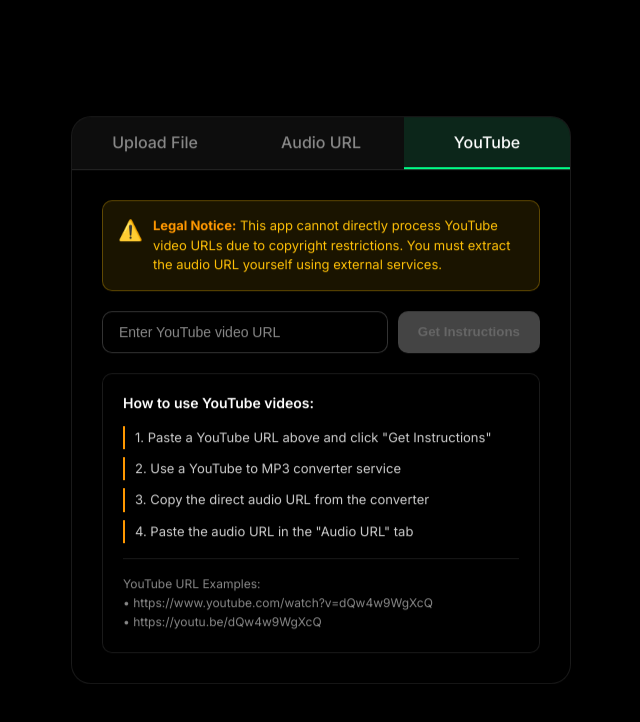
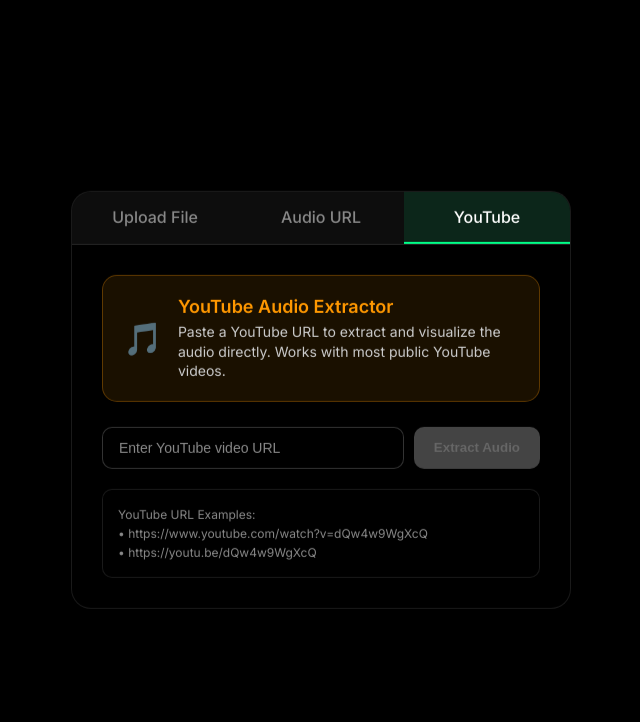
Before and after one commit to cryptokid1223/b3atz, a Next.js app: page / in a window 1280 px wide. Both pictures are taken after a click on the element "YouTube". Shown: the top 722 px of the page, without its empty margins (319-959 px from the left). Built offline with nearby package versions, Linux system fonts and the light colour scheme.

Commit message:
Fix drag and drop glitching - improve upload area stability and performance

```diff
--- a/app/globals.css
+++ b/app/globals.css
@@ -47,22 +47,24 @@
 }
 
 .upload-area {
-  position: absolute;
-  top: 50%;
-  left: 50%;
-  transform: translate(-50%, -50%);
-  width: 400px;
-  height: 300px;
+  width: 100%;
+  height: 250px;
   border: 3px dashed #666;
-  border-radius: 20px;
+  border-radius: 15px;
   display: flex;
   flex-direction: column;
   align-items: center;
   justify-content: center;
-  background: rgba(0, 0, 0, 0.8);
-  backdrop-filter: blur(10px);
-  transition: all 0.3s ease;
+  background: rgba(0, 0, 0, 0.3);
+  transition: all 0.2s ease;
   cursor: pointer;
+  position: relative;
+  top: 0;
+  left: 0;
+  transform: none;
+  will-change: transform, border-color, background-color;
+  backface-visibility: hidden;
+  transform-style: preserve-3d;
 }
 
 .upload-container {
@@ -113,24 +115,6 @@
 
 .upload-content.active {
   display: block;
-}
-
-.upload-area {
-  width: 100%;
-  height: 250px;
-  border: 3px dashed #666;
-  border-radius: 15px;
-  display: flex;
-  flex-direction: column;
-  align-items: center;
-  justify-content: center;
-  background: rgba(0, 0, 0, 0.3);
-  transition: all 0.3s ease;
-  cursor: pointer;
-  position: relative;
-  top: 0;
-  left: 0;
-  transform: none;
 }
 
 .url-input-container {
@@ -199,68 +183,70 @@
 }
 
 .url-examples > div:first-child {
-  color: #ccc;
-  font-weight: 500;
+  font-weight: 600;
   margin-bottom: 8px;
 }
 
 .upload-area:hover {
-  border-color: #fff;
-  background: rgba(255, 255, 255, 0.1);
+  border-color: #00ff88;
+  background: rgba(0, 255, 136, 0.1);
 }
 
 .upload-area.dragover {
   border-color: #00ff88;
-  background: rgba(0, 255, 136, 0.1);
-  transform: translate(-50%, -50%) scale(1.05);
+  background: rgba(0, 255, 136, 0.2);
+  transform: scale(1.005);
+  box-shadow: 0 0 15px rgba(0, 255, 136, 0.2);
 }
 
 .upload-icon {
   font-size: 48px;
   margin-bottom: 20px;
-  color: #666;
+  transition: transform 0.2s ease;
+  will-change: transform;
+}
+
+.upload-area.dragover .upload-icon {
+  transform: scale(1.05);
 }
 
 .upload-text {
   font-size: 18px;
-  color: #ccc;
-  text-align: center;
-  margin-bottom: 10px;
+  font-weight: 600;
+  margin-bottom: 8px;
 }
 
 .upload-subtext {
   font-size: 14px;
   color: #888;
-  text-align: center;
 }
 
 .control-panel {
-  position: absolute;
+  position: fixed;
   bottom: 20px;
   left: 50%;
   transform: translateX(-50%);
   display: flex;
+  align-items: center;
   gap: 15px;
-  align-items: center;
-  background: rgba(0, 0, 0, 0.8);
-  backdrop-filter: blur(10px);
+  background: rgba(0, 0, 0, 0.9);
+  backdrop-filter: blur(15px);
   padding: 15px 25px;
-  border-radius: 50px;
+  border-radius: 25px;
   border: 1px solid rgba(255, 255, 255, 0.1);
+  z-index: 100;
 }
 
 .control-button {
+  padding: 10px 20px;
   background: rgba(255, 255, 255, 0.1);
+  color: #fff;
   border: 1px solid rgba(255, 255, 255, 0.2);
-  color: #fff;
-  padding: 10px 20px;
-  border-radius: 25px;
+  border-radius: 20px;
   cursor: pointer;
-  font-size: 14px;
   transition: all 0.3s ease;
-  display: flex;
-  align-items: center;
-  gap: 8px;
+  font-weight: 500;
+  backdrop-filter: blur(10px);
 }
 
 .control-button:hover {
@@ -273,28 +259,30 @@
 }
 
 .control-button.recording {
-  background: rgba(255, 0, 0, 0.3);
-  border-color: #ff0000;
-  animation: pulse 1s infinite;
+  background: #ff4444;
+  border-color: #ff6666;
+  animation: pulse 1.5s infinite;
 }
 
 @keyframes pulse {
-  0% { opacity: 1; }
-  50% { opacity: 0.5; }
-  100% { opacity: 1; }
+  0% { box-shadow: 0 0 0 0 rgba(255, 68, 68, 0.7); }
+  70% { box-shadow: 0 0 0 10px rgba(255, 68, 68, 0); }
+  100% { box-shadow: 0 0 0 0 rgba(255, 68, 68, 0); }
 }
 
 .visualization-info {
-  position: absolute;
+  position: fixed;
   top: 20px;
   right: 20px;
   background: rgba(0, 0, 0, 0.8);
   backdrop-filter: blur(10px);
   padding: 15px;
-  border-radius: 10px;
+  border-radius: 15px;
   border: 1px solid rgba(255, 255, 255, 0.1);
   font-size: 12px;
-  color: #ccc;
+  line-height: 1.6;
+  z-index: 100;
+  max-width: 200px;
 }
 
 .frequency-bars {
@@ -304,13 +292,13 @@
 }
 
 .frequency-bar {
-  width: 4px;
-  background: #fff;
+  flex: 1;
+  background: #00ff88;
   border-radius: 2px;
   transition: height 0.1s ease;
-  box-shadow: 0 0 8px #fff, 0 0 2px #fff;
 }
 
+/* Mobile Responsive */
 @media (max-width: 768px) {
   .upload-area {
     width: 90vw;
@@ -332,18 +320,45 @@
   }
 
   .upload-content,
-  .url-input-container {
+  .url-input-container,
+  .youtube-input-container {
     padding: 20px;
   }
 
-  .url-input-wrapper {
+  .url-input-wrapper,
+  .youtube-input-wrapper {
     flex-direction: column;
     gap: 15px;
   }
 
-  .url-submit-btn {
+  .url-submit-btn,
+  .youtube-submit-btn {
     padding: 12px 16px;
     font-size: 14px;
+  }
+
+  .youtube-info {
+    padding: 15px;
+    margin-bottom: 20px;
+    gap: 12px;
+  }
+
+  .youtube-icon {
+    font-size: 28px;
+  }
+
+  .youtube-title {
+    font-size: 16px;
+    margin-bottom: 4px;
+  }
+
+  .youtube-subtitle {
+    font-size: 13px;
+  }
+
+  .youtube-examples {
+    font-size: 11px;
+    padding: 12px;
   }
 
   .control-panel {
@@ -372,7 +387,6 @@
     max-width: 120px;
   }
 
-  /* Mobile-specific improvements */
   .upload-icon {
     font-size: 36px;
     margin-bottom: 15px;
@@ -387,13 +401,11 @@
     font-size: 12px;
   }
 
-  /* Touch-friendly improvements */
   .control-button {
-    min-height: 44px; /* iOS minimum touch target */
+    min-height: 44px;
     touch-action: manipulation;
   }
 
-  /* Mobile seek bar */
   input[type="range"] {
     height: 20px;
     -webkit-appearance: none;
@@ -423,81 +435,25 @@
     box-shadow: 0 2px 4px rgba(0,0,0,0.3);
   }
 
-  /* Mobile file input improvements */
   input[type="file"] {
-    font-size: 16px; /* Prevents zoom on iOS */
+    font-size: 16px;
   }
 
-  /* Mobile URL input improvements */
   .url-input {
-    font-size: 16px; /* Prevents zoom on iOS */
+    font-size: 16px;
     padding: 15px 16px;
   }
 
-  /* Mobile select improvements */
   select {
-    font-size: 16px; /* Prevents zoom on iOS */
+    font-size: 16px;
     padding: 10px 30px 10px 15px;
   }
 
-  /* Mobile-specific body styles */
   body {
     position: fixed;
     width: 100%;
     height: 100%;
     overflow: hidden;
-  }
-
-  .youtube-input-container {
-    padding: 20px;
-  }
-
-  .youtube-disclaimer {
-    padding: 12px;
-    margin-bottom: 15px;
-  }
-
-  .disclaimer-text {
-    font-size: 12px;
-  }
-
-  .youtube-input-wrapper {
-    flex-direction: column;
-    gap: 15px;
-  }
-
-  .youtube-submit-btn {
-    padding: 12px 16px;
-    font-size: 14px;
-  }
-
-  .youtube-instructions {
-    padding: 15px;
-  }
-
-  .instructions-title {
-    font-size: 13px;
-    margin-bottom: 12px;
-  }
-
-  .instructions-steps {
-    font-size: 12px;
-    line-height: 1.6;
-  }
-
-  .instructions-steps div {
-    margin-bottom: 6px;
-    padding-left: 8px;
-  }
-
-  .youtube-examples {
-    font-size: 11px;
-    padding-top: 12px;
-  }
-
-  .url-input-wrapper {
-    flex-direction: column;
-    gap: 15px;
   }
 }
 
@@ -525,7 +481,8 @@
   }
 
   .upload-content,
-  .url-input-container {
+  .url-input-container,
+  .youtube-input-container {
     padding: 15px;
   }
 
@@ -579,11 +536,6 @@
   user-select: text;
 }
 
-/* Prevent zoom on double tap */
-* {
-  touch-action: manipulation;
-}
-
 .youtube-input-container {
   padding: 30px;
   display: none;
@@ -593,31 +545,37 @@
   display: block;
 }
 
-.youtube-disclaimer {
-  background: rgba(255, 193, 7, 0.1);
-  border: 1px solid rgba(255, 193, 7, 0.3);
-  border-radius: 10px;
-  padding: 15px;
-  margin-bottom: 20px;
+.youtube-info {
   display: flex;
-  align-items: flex-start;
-  gap: 10px;
+  align-items: center;
+  gap: 15px;
+  margin-bottom: 25px;
+  padding: 20px;
+  background: rgba(255, 152, 0, 0.1);
+  border: 1px solid rgba(255, 152, 0, 0.3);
+  border-radius: 15px;
 }
 
-.disclaimer-icon {
-  font-size: 20px;
+.youtube-icon {
+  font-size: 32px;
   flex-shrink: 0;
-  margin-top: 2px;
 }
 
-.disclaimer-text {
-  color: #ffc107;
-  font-size: 13px;
-  line-height: 1.5;
+.youtube-text {
+  flex: 1;
 }
 
-.disclaimer-text strong {
+.youtube-title {
   color: #ff9800;
+  font-weight: 600;
+  font-size: 18px;
+  margin-bottom: 5px;
+}
+
+.youtube-subtitle {
+  color: #ccc;
+  font-size: 14px;
+  line-height: 1.4;
 }
 
 .youtube-input-wrapper {
@@ -670,37 +628,12 @@
   cursor: not-allowed;
 }
 
-.youtube-instructions {
-  background: rgba(0, 0, 0, 0.3);
-  border-radius: 10px;
-  padding: 20px;
-  border: 1px solid rgba(255, 255, 255, 0.1);
-}
-
-.instructions-title {
-  color: #fff;
-  font-weight: 600;
-  margin-bottom: 15px;
-  font-size: 14px;
-}
-
-.instructions-steps {
-  color: #ccc;
-  font-size: 13px;
-  line-height: 1.8;
-  margin-bottom: 15px;
-}
-
-.instructions-steps div {
-  margin-bottom: 8px;
-  padding-left: 10px;
-  border-left: 2px solid #ff9800;
-}
-
 .youtube-examples {
   color: #888;
   font-size: 12px;
   line-height: 1.6;
-  border-top: 1px solid rgba(255, 255, 255, 0.1);
-  padding-top: 15px;
+  background: rgba(0, 0, 0, 0.3);
+  border-radius: 10px;
+  padding: 15px;
+  border: 1px solid rgba(255, 255, 255, 0.1);
 }
--- a/app/page.tsx
+++ b/app/page.tsx
@@ -63,13 +63,42 @@
     }
   }
 
-  const handleYoutubeUrlSubmit = () => {
+  const handleYoutubeUrlSubmit = async () => {
     if (youtubeUrl.trim()) {
       try {
         const url = new URL(youtubeUrl.trim());
         if (url.hostname.includes('youtube.com') || url.hostname.includes('youtu.be')) {
-          // Show instructions for extracting audio URL
-          alert('YouTube video detected! To use this video:\n\n1. Right-click on the video and select "Copy video URL"\n2. Use a YouTube to MP3 converter service\n3. Copy the direct audio URL\n4. Paste it in the "Audio URL" tab\n\nNote: This app cannot directly process YouTube video URLs due to legal restrictions.');
+          // Set loading state
+          setAudioSource('loading');
+
+          try {
+            // Call our API route
+            const response = await fetch('/api/youtube', {
+              method: 'POST',
+              headers: {
+                'Content-Type': 'application/json',
+              },
+              body: JSON.stringify({ url: youtubeUrl.trim() })
+            });
+
+            const data = await response.json();
+
+            if (data.success && data.audioUrl) {
+              // Set the audio URL directly
+              setAudioSource(data.audioUrl);
+              setYoutubeUrl('');
+            } else {
+              throw new Error(data.error || 'Failed to extract audio');
+            }
+
+          } catch (error) {
+            console.error('YouTube processing error:', error);
+
+            // Show the specific error message from the API
+            const errorMessage = error instanceof Error ? error.message : 'Unknown error occurred';
+            alert(`YouTube audio extraction failed: ${errorMessage}`);
+            setAudioSource(null);
+          }
         } else {
           alert('Please enter a valid YouTube URL');
         }
@@ -106,16 +135,30 @@
 
   const handleDragOver = (e: React.DragEvent) => {
     e.preventDefault()
+    e.stopPropagation()
+    if (!isDragging) {
+      setIsDragging(true)
+    }
+  }
+
+  const handleDragEnter = (e: React.DragEvent) => {
+    e.preventDefault()
+    e.stopPropagation()
     setIsDragging(true)
   }
 
   const handleDragLeave = (e: React.DragEvent) => {
     e.preventDefault()
-    setIsDragging(false)
+    e.stopPropagation()
+    // Only set dragging to false if we're leaving the upload area completely
+    if (!e.currentTarget.contains(e.relatedTarget as Node)) {
+      setIsDragging(false)
+    }
   }
 
   const handleDrop = (e: React.DragEvent) => {
     e.preventDefault()
+    e.stopPropagation()
     setIsDragging(false)
 
     const files = Array.from(e.dataTransfer.files)
@@ -221,6 +264,7 @@
               <div
                 className={`upload-area ${isDragging ? 'dragover' : ''}`}
                 onDragOver={handleDragOver}
+                onDragEnter={handleDragEnter}
                 onDragLeave={handleDragLeave}
                 onDrop={handleDrop}
                 onClick={() => document.getElementById('file-input')?.click()}
@@ -266,11 +310,11 @@
 
             {/* YouTube Input Tab */}
             <div className={`youtube-input-container ${activeTab === 'youtube' ? 'active' : ''}`}>
-              <div className="youtube-disclaimer">
-                <div className="disclaimer-icon">⚠️</div>
-                <div className="disclaimer-text">
-                  <strong>Legal Notice:</strong> This app cannot directly process YouTube video URLs due to copyright restrictions.
-                  You must extract the audio URL yourself using external services.
+              <div className="youtube-info">
+                <div className="youtube-icon">🎵</div>
+                <div className="youtube-text">
+                  <div className="youtube-title">YouTube Audio Extractor</div>
+                  <div className="youtube-subtitle">Paste a YouTube URL to extract and visualize the audio directly. Works with most public YouTube videos.</div>
                 </div>
               </div>
               <div className="youtube-input-wrapper">
@@ -285,24 +329,15 @@
                 <button
                   onClick={handleYoutubeUrlSubmit}
                   className="youtube-submit-btn"
-                  disabled={!youtubeUrl.trim()}
+                  disabled={!youtubeUrl.trim() || audioSource === 'loading'}
                 >
-                  Get Instructions
+                  {audioSource === 'loading' ? 'Extracting...' : 'Extract Audio'}
                 </button>
               </div>
-              <div className="youtube-instructions">
-                <div className="instructions-title">How to use YouTube videos:</div>
-                <div className="instructions-steps">
-                  <div>1. Paste a YouTube URL above and click "Get Instructions"</div>
-                  <div>2. Use a YouTube to MP3 converter service</div>
-                  <div>3. Copy the direct audio URL from the converter</div>
-                  <div>4. Paste the audio URL in the "Audio URL" tab</div>
-                </div>
-                <div className="youtube-examples">
-                  <div>YouTube URL Examples:</div>
-                  <div>• https://www.youtube.com/watch?v=dQw4w9WgXcQ</div>
-                  <div>• https://youtu.be/dQw4w9WgXcQ</div>
-                </div>
+              <div className="youtube-examples">
+                <div>YouTube URL Examples:</div>
+                <div>• https://www.youtube.com/watch?v=dQw4w9WgXcQ</div>
+                <div>• https://youtu.be/dQw4w9WgXcQ</div>
               </div>
             </div>
           </div>
--- a/package.json
+++ b/package.json
@@ -9,6 +9,7 @@
     "lint": "next lint"
   },
   "dependencies": {
+    "@distube/ytdl-core": "^4.16.12",
     "@p5-wrapper/react": "^4.4.2",
     "ccapture.js": "^1.1.0",
     "next": "14.0.4",
@@ -18,7 +19,8 @@
     "three": "^0.155.0",
     "three-stdlib": "^2.36.0",
     "tone": "^14.7.77",
-    "web-vitals": "^3.5.0"
+    "web-vitals": "^3.5.0",
+    "ytdl-core": "^4.11.5"
   },
   "devDependencies": {
     "@types/node": "^20",
```
Also changed, not shown: 1 other file (tests, documents, lock files or other folders).
